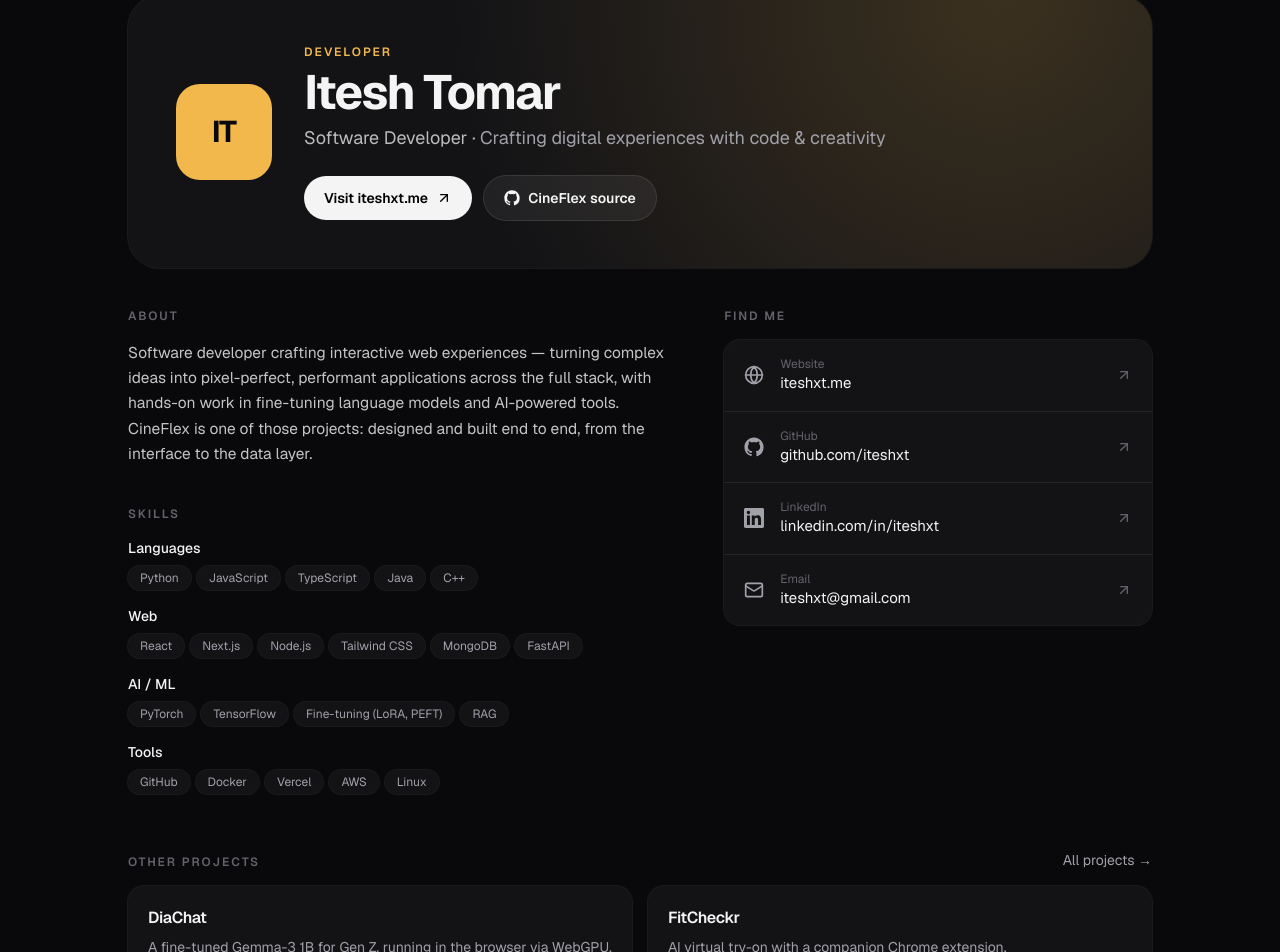
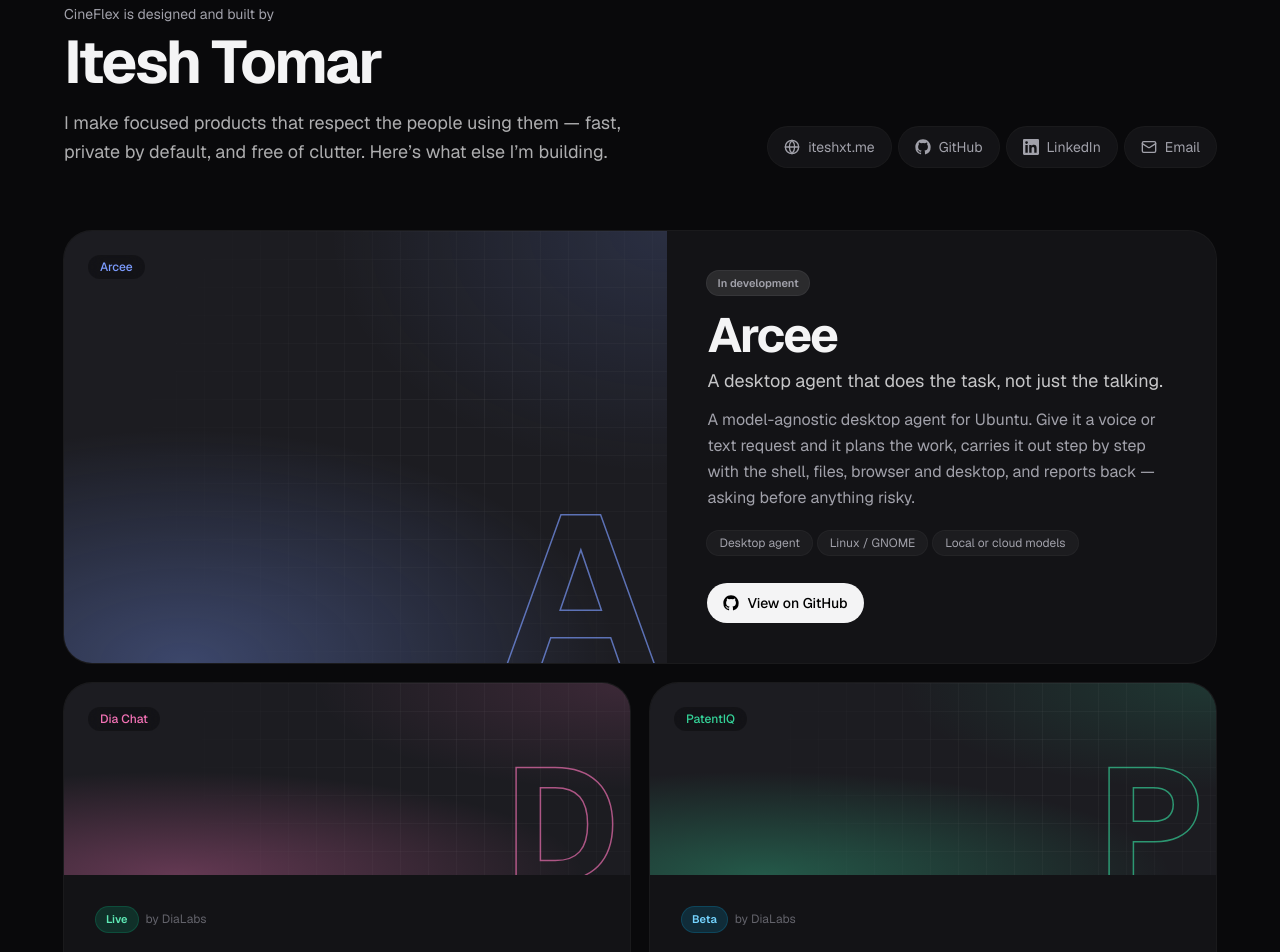
Before and after one commit to iteshxt/cineflex-app, a Next.js app: page /developer in a window 1280 px wide. Shown: the part 133-1085 px from the top of the page. Built offline with nearby package versions, Linux system fonts and the light colour scheme.

Commit message:
feat: developer page as a product showcase
Replace the skills list with product cards for Arcee, Dia Chat and
PatentIQ, each with generated cover art, status, tags and links.

```diff
--- a/src/app/(site)/developer/page.tsx
+++ b/src/app/(site)/developer/page.tsx
@@ -1,142 +1,189 @@
 import type { Metadata } from "next";
 import { ArrowUpRight, Globe, Mail } from "lucide-react";
-import { GithubIcon as Github, LinkedinIcon as Linkedin } from "@/components/brand-icons";
+import { GithubIcon, LinkedinIcon } from "@/components/brand-icons";
+import { LogoMark } from "@/components/logo";
 import { SiteHeader } from "@/components/site-header";
-import { DEVELOPER, SITE } from "@/lib/site";
+import { DEVELOPER, SITE, type Product } from "@/lib/site";
 
 export const metadata: Metadata = {
   title: "Developer",
-  description: `CineFlex is designed and built by ${DEVELOPER.name}, ${DEVELOPER.role.toLowerCase()}.`,
+  description: `CineFlex is built by ${DEVELOPER.name}. Other products: ${DEVELOPER.products.map((p) => p.name).join(", ")}.`,
 };
 
 const LINKS = [
-  { icon: Globe, label: "Website", value: "iteshxt.me", href: DEVELOPER.website },
-  { icon: Github, label: "GitHub", value: "github.com/iteshxt", href: DEVELOPER.github },
-  { icon: Linkedin, label: "LinkedIn", value: "linkedin.com/in/iteshxt", href: DEVELOPER.linkedin },
-  { icon: Mail, label: "Email", value: DEVELOPER.email, href: `mailto:${DEVELOPER.email}` },
+  { icon: Globe, label: "iteshxt.me", href: DEVELOPER.website },
+  { icon: GithubIcon, label: "GitHub", href: DEVELOPER.github },
+  { icon: LinkedinIcon, label: "LinkedIn", href: DEVELOPER.linkedin },
+  { icon: Mail, label: "Email", href: `mailto:${DEVELOPER.email}` },
 ];
 
+const STATUS_STYLE: Record<Product["status"], string> = {
+  Live: "bg-emerald-400/15 text-emerald-300 ring-emerald-400/30",
+  Beta: "bg-sky-400/15 text-sky-300 ring-sky-400/30",
+  "In development": "bg-white/10 text-muted ring-white/15",
+};
+
 export default function DeveloperPage() {
-  const initials = DEVELOPER.name
-    .split(" ")
-    .map((p) => p[0])
-    .join("");
+  const [featured, ...rest] = DEVELOPER.products;
   return (
     <>
       <SiteHeader />
-      <main className="px-gutter pb-20 pt-8 md:pt-14">
-        <div className="mx-auto max-w-5xl">
-          {/* Intro */}
-          <section className="relative overflow-hidden rounded-[2rem] bg-surface p-8 ring-1 ring-line md:p-12">
-            <div className="absolute inset-0 bg-[radial-gradient(circle_at_85%_0%,color-mix(in_oklab,var(--accent)_18%,transparent),transparent_60%)]" />
-            <div className="relative flex flex-col gap-8 md:flex-row md:items-center">
-              <span className="flex size-24 shrink-0 items-center justify-center rounded-3xl bg-accent text-3xl font-bold tracking-tight text-accent-ink">
-                {initials}
+      <main className="px-gutter pb-24 pt-10 md:pt-16">
+        <div className="mx-auto max-w-6xl">
+          {/* Maker */}
+          <section className="flex flex-col gap-8 md:flex-row md:items-end md:justify-between">
+            <div>
+              <p className="text-sm text-muted">CineFlex is designed and built by</p>
+              <h1 className="mt-2 text-4xl font-bold tracking-[-0.04em] md:text-6xl">{DEVELOPER.name}</h1>
+              <p className="mt-4 max-w-xl text-lg leading-relaxed text-text/70">
+                I make focused products that respect the people using them — fast, private by default, and free of clutter.
+                Here’s what else I’m building.
+              </p>
+            </div>
+            <nav aria-label="Elsewhere" className="flex flex-wrap gap-2">
+              {LINKS.map(({ icon: Icon, label, href }) => (
+                <a
+                  key={label}
+                  href={href}
+                  {...(href.startsWith("http") ? { target: "_blank", rel: "noreferrer" } : {})}
+                  className="inline-flex h-10 items-center gap-2 rounded-full bg-surface px-4 text-sm text-muted ring-1 ring-line transition hover:bg-surface-2 hover:text-text"
+                >
+                  <Icon className="size-4" />
+                  {label}
+                </a>
+              ))}
+            </nav>
+          </section>
+
+          {/* Products */}
+          <section aria-label="Products" className="mt-16 space-y-5">
+            <ProductCard product={featured} large />
+            <div className="grid gap-5 md:grid-cols-2">
+              {rest.map((p) => (
+                <ProductCard key={p.name} product={p} />
+              ))}
+            </div>
+          </section>
+
+          {/* This product */}
+          <section className="mt-5 flex flex-col gap-6 rounded-[28px] bg-surface p-6 ring-1 ring-line md:flex-row md:items-center md:p-8">
+            <span className="flex size-16 shrink-0 items-center justify-center rounded-2xl bg-bg ring-1 ring-line">
+              <LogoMark className="size-9" />
             </span>
-              <div>
-                <p className="text-xs font-semibold uppercase tracking-[0.16em] text-accent">Developer</p>
-                <h1 className="mt-2 text-4xl font-bold tracking-[-0.035em] md:text-5xl">{DEVELOPER.name}</h1>
-                <p className="mt-2 text-lg text-text/75">
-                  {DEVELOPER.role} · <span className="text-muted">{DEVELOPER.tagline}</span>
-                </p>
-                <div className="mt-6 flex flex-wrap gap-3">
-                  <a
-                    href={DEVELOPER.website}
-                    target="_blank"
-                    rel="noreferrer"
-                    className="inline-flex h-11 items-center gap-2 rounded-full bg-text px-5 text-sm font-semibold text-black transition hover:bg-white"
-                  >
-                    Visit iteshxt.me <ArrowUpRight className="size-4" />
-                  </a>
+            <div className="flex-1">
+              <h2 className="text-xl font-semibold tracking-tight">CineFlex</h2>
+              <p className="mt-1 text-muted">The app you’re using — movies and series, beautifully simple.</p>
+            </div>
             <a
               href={SITE.repo}
               target="_blank"
               rel="noreferrer"
-                    className="inline-flex h-11 items-center gap-2 rounded-full bg-white/[0.06] px-5 text-sm font-semibold ring-1 ring-white/15 transition hover:bg-white/10"
+              className="inline-flex h-10 items-center gap-2 self-start rounded-full bg-white/[0.06] px-4 text-sm font-medium ring-1 ring-white/10 transition hover:bg-white/10 md:self-auto"
             >
-                    <Github className="size-4" /> CineFlex source
+              <GithubIcon className="size-4" /> Source
             </a>
-                </div>
-              </div>
-            </div>
           </section>
 
-          <div className="mt-10 grid gap-10 md:grid-cols-[1.3fr_1fr]">
-            {/* About + skills */}
-            <section>
-              <h2 className="text-xs font-semibold uppercase tracking-[0.16em] text-faint">About</h2>
-              <p className="mt-4 text-[15.5px] leading-relaxed text-text/80">
-                Software developer crafting interactive web experiences — turning complex ideas into pixel-perfect,
-                performant applications across the full stack, with hands-on work in fine-tuning language models and
-                AI-powered tools. CineFlex is one of those projects: designed and built end to end, from the interface to
-                the data layer.
+          <p className="mt-10 text-sm text-faint">
+            More work at{" "}
+            <a href={DEVELOPER.website} target="_blank" rel="noreferrer" className="text-muted hover:text-accent">
+              iteshxt.me
+            </a>
+            .
           </p>
-
-              <h2 className="mt-10 text-xs font-semibold uppercase tracking-[0.16em] text-faint">Skills</h2>
-              <dl className="mt-4 space-y-4">
-                {Object.entries(DEVELOPER.skills).map(([group, items]) => (
-                  <div key={group}>
-                    <dt className="text-sm font-medium text-text">{group}</dt>
-                    <dd className="mt-2 flex flex-wrap gap-1.5">
-                      {items.map((s) => (
-                        <span key={s} className="rounded-full bg-surface px-3 py-1 text-xs text-muted ring-1 ring-line">
-                          {s}
-                        </span>
-                      ))}
-                    </dd>
-                  </div>
-                ))}
-              </dl>
-            </section>
-
-            {/* Links */}
-            <section>
-              <h2 className="text-xs font-semibold uppercase tracking-[0.16em] text-faint">Find me</h2>
-              <ul className="mt-4 divide-y divide-line rounded-2xl bg-surface ring-1 ring-line">
-                {LINKS.map(({ icon: Icon, label, value, href }) => (
-                  <li key={label}>
-                    <a
-                      href={href}
-                      {...(href.startsWith("http") ? { target: "_blank", rel: "noreferrer" } : {})}
-                      className="group flex items-center gap-4 px-5 py-4 transition hover:bg-white/[0.03]"
-                    >
-                      <Icon className="size-5 text-muted group-hover:text-accent" />
-                      <span className="min-w-0 flex-1">
-                        <span className="block text-xs text-faint">{label}</span>
-                        <span className="block truncate text-[15px] text-text">{value}</span>
-                      </span>
-                      <ArrowUpRight className="size-4 text-faint transition group-hover:translate-x-0.5 group-hover:-translate-y-0.5 group-hover:text-accent" />
-                    </a>
-                  </li>
-                ))}
-              </ul>
-            </section>
-          </div>
-
-          {/* Projects */}
-          <section className="mt-14">
-            <div className="flex items-end justify-between">
-              <h2 className="text-xs font-semibold uppercase tracking-[0.16em] text-faint">Other projects</h2>
-              <a
-                href={`${DEVELOPER.website}/#projects`}
-                target="_blank"
-                rel="noreferrer"
-                className="text-sm text-muted transition hover:text-accent"
-              >
-                All projects →
-              </a>
-            </div>
-            <div className="mt-4 grid gap-4 sm:grid-cols-2">
-              {DEVELOPER.projects.map((p) => (
-                <div key={p.name} className="rounded-2xl bg-surface p-5 ring-1 ring-line">
-                  <h3 className="font-semibold tracking-tight">{p.name}</h3>
-                  <p className="mt-1.5 text-sm leading-relaxed text-muted">{p.blurb}</p>
-                </div>
-              ))}
-            </div>
-          </section>
         </div>
       </main>
     </>
   );
 }
+
+/** A product card with generated cover art (no screenshots needed). */
+function ProductCard({ product: p, large = false }: { product: Product; large?: boolean }) {
+  const primary = p.url ?? p.repo;
+  return (
+    <article
+      className={`group relative isolate overflow-hidden rounded-[28px] bg-surface ring-1 ring-line transition hover:ring-white/15 ${
+        large ? "grid md:grid-cols-[1.1fr_1fr]" : "flex flex-col"
+      }`}
+    >
+      <Cover product={p} large={large} />
+      <div className={`flex flex-1 flex-col p-6 ${large ? "md:p-10" : "md:p-8"}`}>
+        <div className="flex flex-wrap items-center gap-2">
+          <span className={`rounded-full px-2.5 py-1 text-[11px] font-semibold ring-1 ${STATUS_STYLE[p.status]}`}>{p.status}</span>
+          {p.org && <span className="text-xs text-faint">by {p.org}</span>}
+        </div>
+        <h2 className={`mt-4 font-bold tracking-[-0.035em] ${large ? "text-4xl md:text-5xl" : "text-3xl"}`}>{p.name}</h2>
+        <p className="mt-2 text-lg text-text/80">{p.tagline}</p>
+        <p className="mt-3 leading-relaxed text-muted">{p.description}</p>
+        <ul className="mt-5 flex flex-wrap gap-1.5">
+          {p.tags.map((t) => (
+            <li key={t} className="rounded-full bg-white/[0.04] px-3 py-1 text-xs text-muted ring-1 ring-line">
+              {t}
+            </li>
+          ))}
+        </ul>
+        <div className="mt-auto flex flex-wrap gap-2 pt-7">
+          {p.url && (
+            <a
+              href={p.url}
+              target="_blank"
+              rel="noreferrer"
+              className="inline-flex h-10 items-center gap-1.5 rounded-full bg-text px-4 text-sm font-semibold text-black transition hover:bg-white"
+            >
+              Visit {p.name} <ArrowUpRight className="size-4" />
+            </a>
+          )}
+          {p.repo && (
+            <a
+              href={p.repo}
+              target="_blank"
+              rel="noreferrer"
+              className={`inline-flex h-10 items-center gap-2 rounded-full px-4 text-sm font-medium ring-1 transition ${
+                p.url ? "bg-white/[0.06] ring-white/10 hover:bg-white/10" : "bg-text text-black ring-transparent hover:bg-white"
+              }`}
+            >
+              <GithubIcon className="size-4" /> {p.url ? "Source" : "View on GitHub"}
+            </a>
+          )}
+        </div>
+      </div>
+      {primary && (
+        <a href={primary} target="_blank" rel="noreferrer" aria-label={`Open ${p.name}`} className="absolute inset-0 -z-10" />
+      )}
+    </article>
+  );
+}
+
+/** Abstract cover: the product's initial over a soft glow in its hue, with a fine grid. */
+function Cover({ product: p, large }: { product: Product; large: boolean }) {
+  return (
+    <div
+      aria-hidden="true"
+      className={`relative overflow-hidden ${large ? "min-h-56 md:min-h-full" : "h-48"}`}
+      style={{
+        background: `radial-gradient(120% 90% at 20% 100%, ${p.hue}55, transparent 60%), radial-gradient(80% 80% at 100% 0%, ${p.hue}26, transparent 70%), var(--surface-2)`,
+      }}
+    >
+      <div
+        className="absolute inset-0 opacity-[0.18]"
+        style={{
+          backgroundImage:
+            "linear-gradient(rgb(255 255 255 / 0.25) 1px, transparent 1px), linear-gradient(90deg, rgb(255 255 255 / 0.25) 1px, transparent 1px)",
+          backgroundSize: "28px 28px",
+          maskImage: "radial-gradient(circle at 70% 40%, black, transparent 75%)",
+        }}
+      />
+      <span
+        className={`absolute -bottom-[0.18em] right-6 select-none font-bold leading-none tracking-[-0.08em] transition-transform duration-500 group-hover:-translate-y-2 ${
+          large ? "text-[220px]" : "text-[160px]"
+        }`}
+        style={{ color: "transparent", WebkitTextStroke: `1.5px ${p.hue}aa` }}
+      >
+        {p.name[0]}
+      </span>
+      <span className="absolute left-6 top-6 rounded-full bg-black/30 px-3 py-1 text-xs font-medium backdrop-blur" style={{ color: p.hue }}>
+        {p.name}
+      </span>
+    </div>
+  );
+}
--- a/src/lib/site.ts
+++ b/src/lib/site.ts
@@ -10,26 +10,64 @@ export const SITE = {
   legalUpdated: "November 9, 2026",
 } as const;
 
+export type ProductStatus = "Live" | "Beta" | "In development";
+
+export type Product = {
+  name: string;
+  tagline: string;
+  description: string;
+  status: ProductStatus;
+  /** Short labels describing the product (not a skills list). */
+  tags: string[];
+  url?: string;
+  repo?: string;
+  /** Accent used for the card artwork. */
+  hue: string;
+  org?: string;
+};
+
 export const DEVELOPER = {
   name: "Itesh Tomar",
   role: "Software Developer",
-  tagline: "Crafting digital experiences with code & creativity",
   website: "https://iteshxt.me",
   github: "https://github.com/iteshxt",
   linkedin: "https://linkedin.com/in/iteshxt",
   email: "iteshxt@gmail.com",
-  skills: {
-    Languages: ["Python", "JavaScript", "TypeScript", "Java", "C++"],
-    Web: ["React", "Next.js", "Node.js", "Tailwind CSS", "MongoDB", "FastAPI"],
-    "AI / ML": ["PyTorch", "TensorFlow", "Fine-tuning (LoRA, PEFT)", "RAG"],
-    Tools: ["GitHub", "Docker", "Vercel", "AWS", "Linux"],
-  },
-  projects: [
-    { name: "DiaChat", blurb: "A fine-tuned Gemma-3 1B for Gen Z, running in the browser via WebGPU." },
-    { name: "FitCheckr", blurb: "AI virtual try-on with a companion Chrome extension." },
-    { name: "DiaMod", blurb: "Cross-platform AI moderation for Discord, WhatsApp and Telegram." },
-    { name: "UniBites", blurb: "A production e-canteen app built with Flutter and Firebase." },
-  ],
+  products: [
+    {
+      name: "Arcee",
+      tagline: "A desktop agent that does the task, not just the talking.",
+      description:
+        "A model-agnostic desktop agent for Ubuntu. Give it a voice or text request and it plans the work, carries it out step by step with the shell, files, browser and desktop, and reports back — asking before anything risky.",
+      status: "In development",
+      tags: ["Desktop agent", "Linux / GNOME", "Local or cloud models"],
+      repo: "https://github.com/iteshxt/arcee-agent",
+      hue: "#7c9cff",
+    },
+    {
+      name: "Dia Chat",
+      tagline: "An AI companion that stays on your device.",
+      description:
+        "A privacy-first AI chat that runs the model right in your browser with WebGPU. Real-time streaming, saved history and optional voice — no cloud, no tracking.",
+      status: "Live",
+      tags: ["On-device AI", "WebGPU", "Privacy-first"],
+      url: "https://chat.dialabs.tech",
+      repo: "https://github.com/DiaLabs/dia-chat",
+      hue: "#f472b6",
+      org: "DiaLabs",
+    },
+    {
+      name: "PatentIQ",
+      tagline: "Smarter patent evaluation, stronger innovations.",
+      description: "An AI-assisted tool for evaluating patents, currently in beta.",
+      status: "Beta",
+      tags: ["Patents", "AI evaluation"],
+      url: "https://patentiq.dialabs.tech",
+      repo: "https://github.com/DiaLabs/PatentIQ",
+      hue: "#34d399",
+      org: "DiaLabs",
+    },
+  ] satisfies Product[],
 } as const;
 
 export const LEGAL_LINKS = [
@@ -42,6 +80,7 @@ export const LEGAL_LINKS = [
 ] as const;
 
 export const SITE_LINKS = [
+  { href: "/?welcome", label: "Welcome" },
   { href: "/about", label: "About" },
   { href: "/faq", label: "FAQ" },
   { href: "/developer", label: "Developer" },
```
Lines whose indentation alone changed are shown as unchanged.
